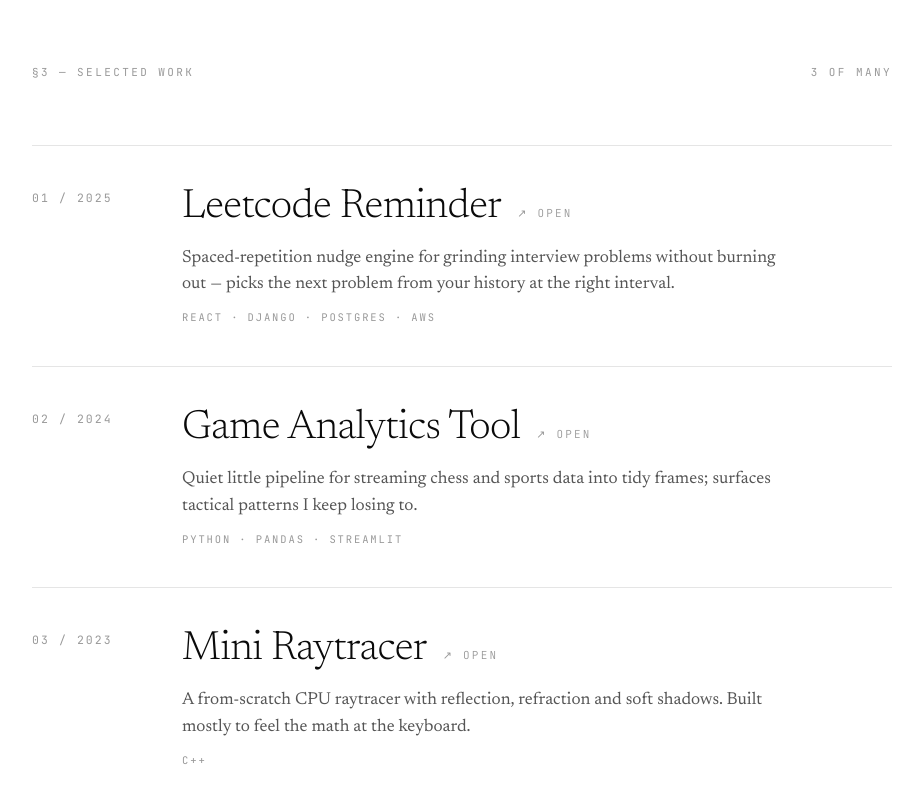
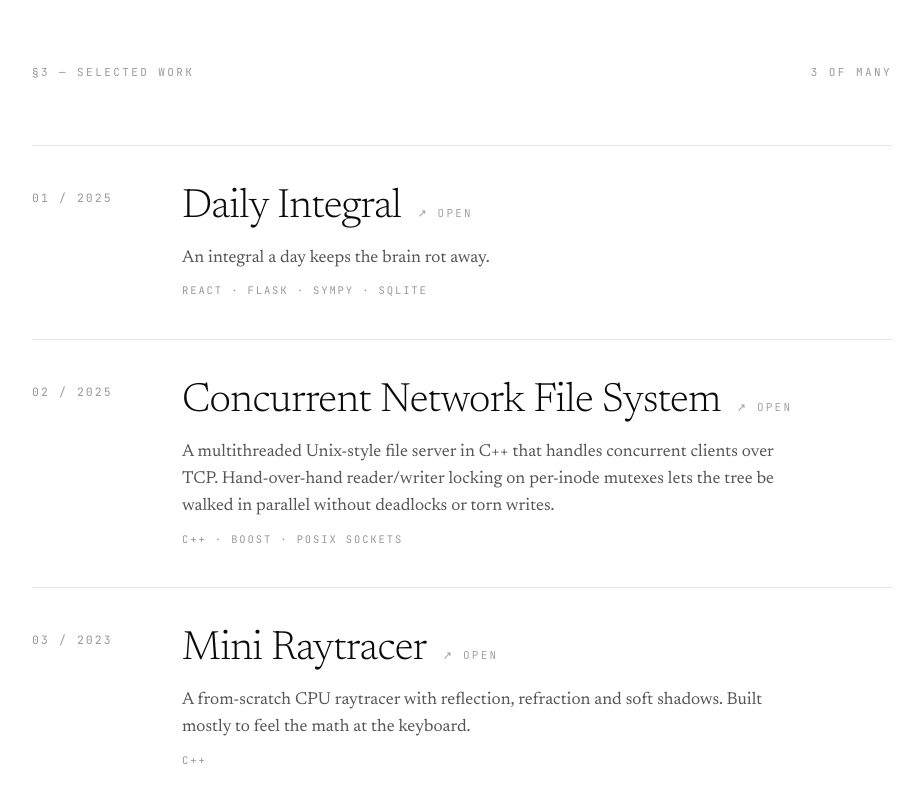
Before and after one commit to ojunedi/personalwebsite, a React (Vite) app: page / in a window 1280 px wide. Shown: the part 2352-3152 px from the top of the page, without its empty margins (178-1101 px from the left). Built offline with nearby package versions, Linux system fonts and the light colour scheme.

Commit message:
updated project section

```diff
--- a/src/sections/ProjectsSection.tsx
+++ b/src/sections/ProjectsSection.tsx
@@ -12,20 +12,20 @@ interface Project {
 const projects: Project[] = [
   {
     index: '01',
-    title: 'Leetcode Reminder',
+    title: 'Daily Integral',
     blurb:
-      'Spaced-repetition nudge engine for grinding interview problems without burning out — picks the next problem from your history at the right interval.',
-    stack: 'React · Django · Postgres · AWS',
+      'An integral a day keeps the brain rot away.',
+    stack: 'React · Flask · SymPy · SQLite',
     year: '2025',
-    href: 'https://github.com/ojunedi',
+    href: 'https://dailyintegral-delta.vercel.app',
   },
   {
     index: '02',
-    title: 'Game Analytics Tool',
+    title: 'Concurrent Network File System',
     blurb:
-      'Quiet little pipeline for streaming chess and sports data into tidy frames; surfaces tactical patterns I keep losing to.',
-    stack: 'Python · Pandas · Streamlit',
-    year: '2024',
+      'A multithreaded Unix-style file server in C++ that handles concurrent clients over TCP. Hand-over-hand reader/writer locking on per-inode mutexes lets the tree be walked in parallel without deadlocks or torn writes.',
+    stack: 'C++ · Boost · POSIX Sockets',
+    year: '2025',
     href: 'https://github.com/ojunedi',
   },
   {
@@ -35,7 +35,7 @@ const projects: Project[] = [
       'A from-scratch CPU raytracer with reflection, refraction and soft shadows. Built mostly to feel the math at the keyboard.',
     stack: 'C++',
     year: '2023',
-    href: 'https://github.com/ojunedi',
+    href: 'https://github.com/ojunedi/miniraytracer',
   },
 ]
 
```
